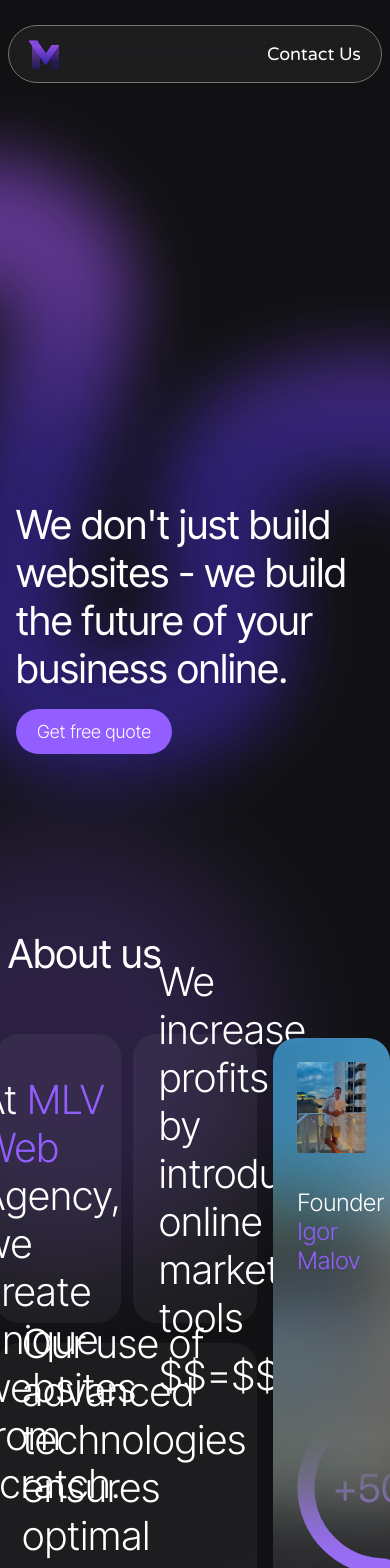
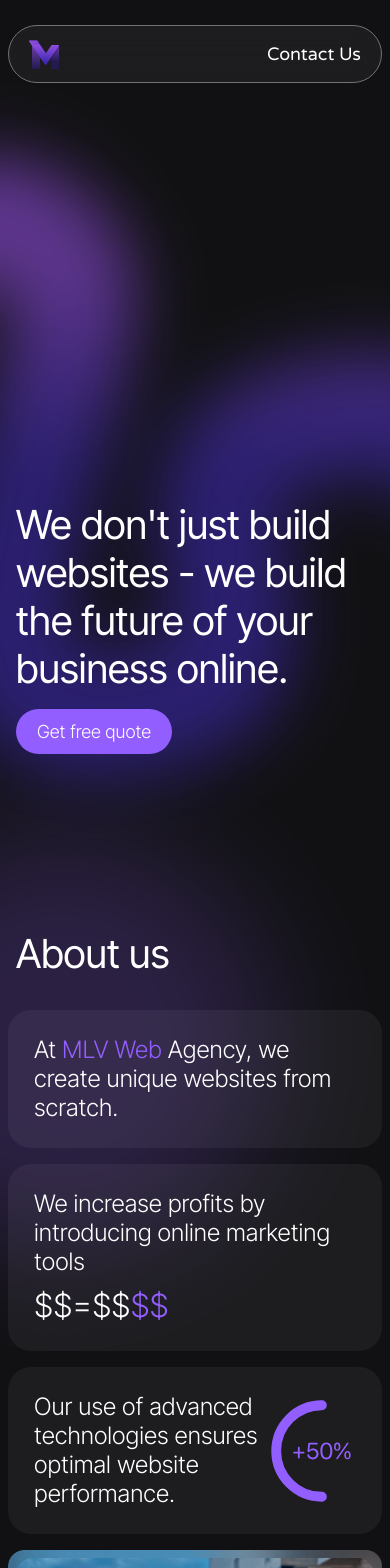
Before and after one commit to igor-mlv/mlv.agency, a Next.js app: page / in a window 390 px wide. Shown: the top 1568 px of the page. Built offline with nearby package versions, Linux system fonts and the light colour scheme.

Commit message:
about section is ready and fully responsive now

```diff
--- a/src/app/globals.css
+++ b/src/app/globals.css
@@ -35,7 +35,7 @@ h6 {
 }
 
 p {
-  @apply font-interTight font-light md:text-[2.5rem] text-[2.5rem] leading-[120%] text-white
+  @apply font-interTight font-light md:text-[2.5rem] text-[1.5rem] leading-[120%] text-white
 }
 
 .navBarButtons {
--- a/src/components/sections/AboutUs/AboutUs.tsx
+++ b/src/components/sections/AboutUs/AboutUs.tsx
@@ -3,22 +3,22 @@ import parse from 'html-react-parser';
 import Image from 'next/image';
 
 export default function AboutUs() {
-    const gridCards = "flex justify-center px-[24px] bg-[#FAF6F6] bg-opacity-[5%] rounded-[23px] border-[#63626B] border-[2px] m-[-4px] border-opacity-0 hover:border-opacity-100 transition"
+    const gridCards = "flex justify-center p-[24px] bg-[#FAF6F6] bg-opacity-[5%] rounded-[23px] border-[#63626B] border-[2px] md:m-[-4px] border-opacity-0 md:hover:border-opacity-100 transition"
 
     return (
-        <section id="aboutUs" className="relative flex flex-col justify-between items-start pt-[100px] ">
+        <section id="aboutUs" className="relative flex flex-col justify-between items-start pt-[100px] md:px-0 px-2 ">
             <div className=" absolute w-[426px] h-[426px] top-0 left-[-150px] opacity-20 bg-violet rounded-full blur-[60px] z-0" />
 
             <h2 className="z-10 px-2">{aboutUsSection.title}</h2>
 
-            <div className="w-full h-[590px] mt-[60px] grid grid-cols-3 grid-rows-2 gap-x-[20px] gap-y-[28px] z-10">
-                <div className={`${gridCards} py-[40px]`}>
+            <div className="w-full md:h-[590px] md:mt-[60px] mt-[32px] md:grid md:grid-cols-3 md:grid-rows-2 md:gap-x-[20px] md:gap-y-[28px] z-10 flex flex-col md:space-y-0 space-y-[16px]">
+                <div className={`${gridCards} md:py-[40px]`}>
                     <p>{parse(aboutUsSection.firstParagraph.text)}</p>
                 </div>
 
                 <div className={`${gridCards} flex-col`}>
                     <p>{parse(aboutUsSection.secondParagraph.text)}</p>
-                    <p className="pt-[10px]">{parse(aboutUsSection.secondParagraph.dollarText)}</p>
+                    <p className="pt-[10px] md:text-[2.5rem] text-[2rem]">{parse(aboutUsSection.secondParagraph.dollarText)}</p>
                 </div>
 
                 <div className={`${gridCards} col-span-2 col-start-1 row-start-2`}>
@@ -29,22 +29,23 @@ export default function AboutUs() {
                             height={176}
                             src={aboutUsSection.thirdParagraph.iconUrl}
                             alt="50%Icon"
-                            className="ml-[40px]" />
+                            className="md:ml-[40px] md:w-[147px] w-[85px] md:float-none" />
+
                     </div>
                 </div>
 
-                <div className={`bg-[#FAF6F6] bg-opacity-[5%] rounded-[23px] flex-col justify-between px-[24px] py-[24px] row-span-2 col-start-3 row-start-1 bg-[url('/assets/aboutUsSection/IgorPhotoBG.png')] bg-cover`}>
+                <div className={`bg-[#FAF6F6] bg-opacity-[5%] md:rounded-[23px] rounded-[16px] flex-col justify-between md:p-[24px] p-[8px] row-span-2 col-start-3 row-start-1 md:bg-[url('/assets/aboutUsSection/IgorPhotoBG.png')] bg-[url('/assets/aboutUsSection/IgorPhotoBGSmall.png')] bg-cover`}>
                     <div className="relative w-full h-auto" >
                         <Image
                             width={364}
                             height={485}
                             src={aboutUsSection.igorPhotoUrl}
                             alt={aboutUsSection.igorPhotoAlt}
-                            className="object-cover"
+                            className="md:object-cover object-cover md:rounded-[12px] rounded-[16px] md:w-[364px] w-full md:h-[485px] h-[290px]"
                             unoptimized />
                     </div>
 
-                    <p className="pt-[36px] text-[1.5rem]">{parse(aboutUsSection.igorPhotoTitle)}</p>
+                    <p className="md:pt-[36px] pt-[8px] text-[1.5rem]">{parse(aboutUsSection.igorPhotoTitle)}</p>
 
                 </div>
 
```
Also changed, not shown: public/assets/aboutUsSection/IgorPhotoBGSmall.png (added).
